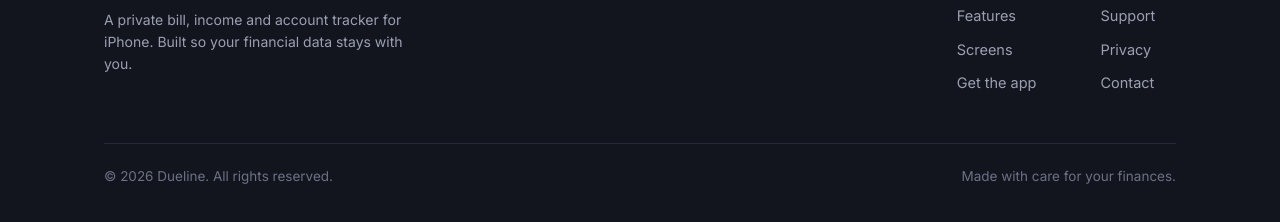
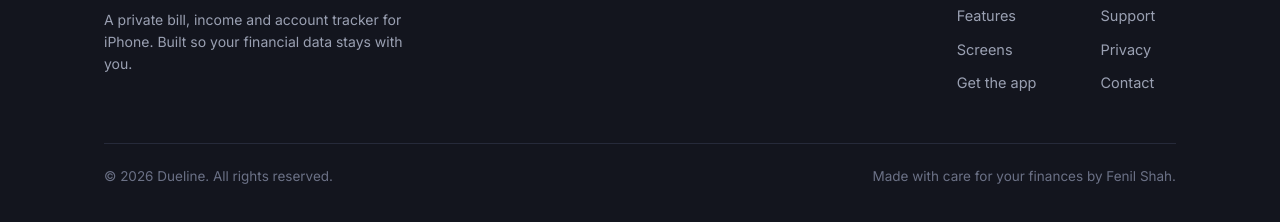
Before and after one commit to fshah2/dueline-public-website, a plain HTML site: page index.html in a window 1280 px wide. Shown: the part 4844-5066 px from the top of the page. Drawn offline with Linux system fonts and the light colour scheme.

```diff
--- a/index.html
+++ b/index.html
@@ -224,7 +224,7 @@
       </div>
       <div class="foot-bottom">
         <span>© 2026 Dueline. All rights reserved.</span>
-        <span>Made with care for your finances.</span>
+        <span>Made with care for your finances by Fenil Shah.</span>
       </div>
     </div>
   </footer>
```
